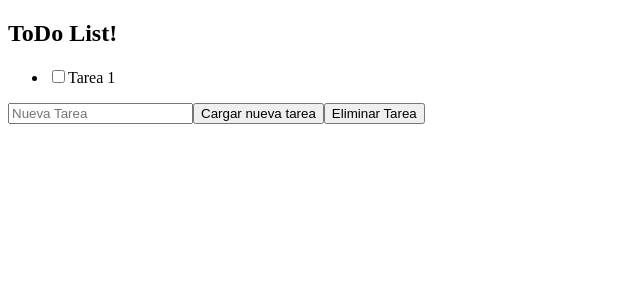
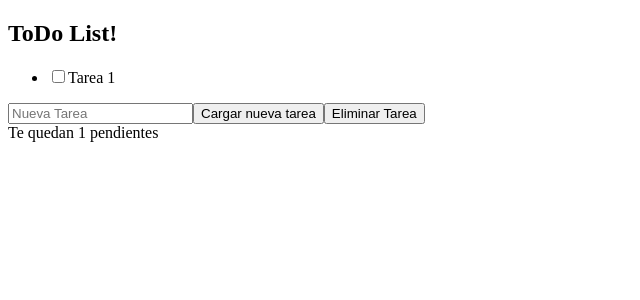
Before and after one commit to diego19martin/todo-list, a React (Create React App) app: page / in a window 1280 px wide. Shown: the top 300 px of the page, without its empty margins (0-640 px from the left). Built offline with nearby package versions, Linux system fonts and the light colour scheme.

Commit message:
tareas pendientes

```diff
--- a/src/App.jsx
+++ b/src/App.jsx
@@ -47,7 +47,7 @@ export function App(){
             <input ref={todoTaskRef} type = "text" placeholder = "Nueva Tarea" />
             <button onClick = {addTarea} >Cargar nueva tarea</button>
             <button onClick = {addTarea} >Eliminar Tarea</button>
-
+            <div>Te quedan {todos.filter((todo) => !todo.completed).length} pendientes</div>
 
         </>
     );
```
